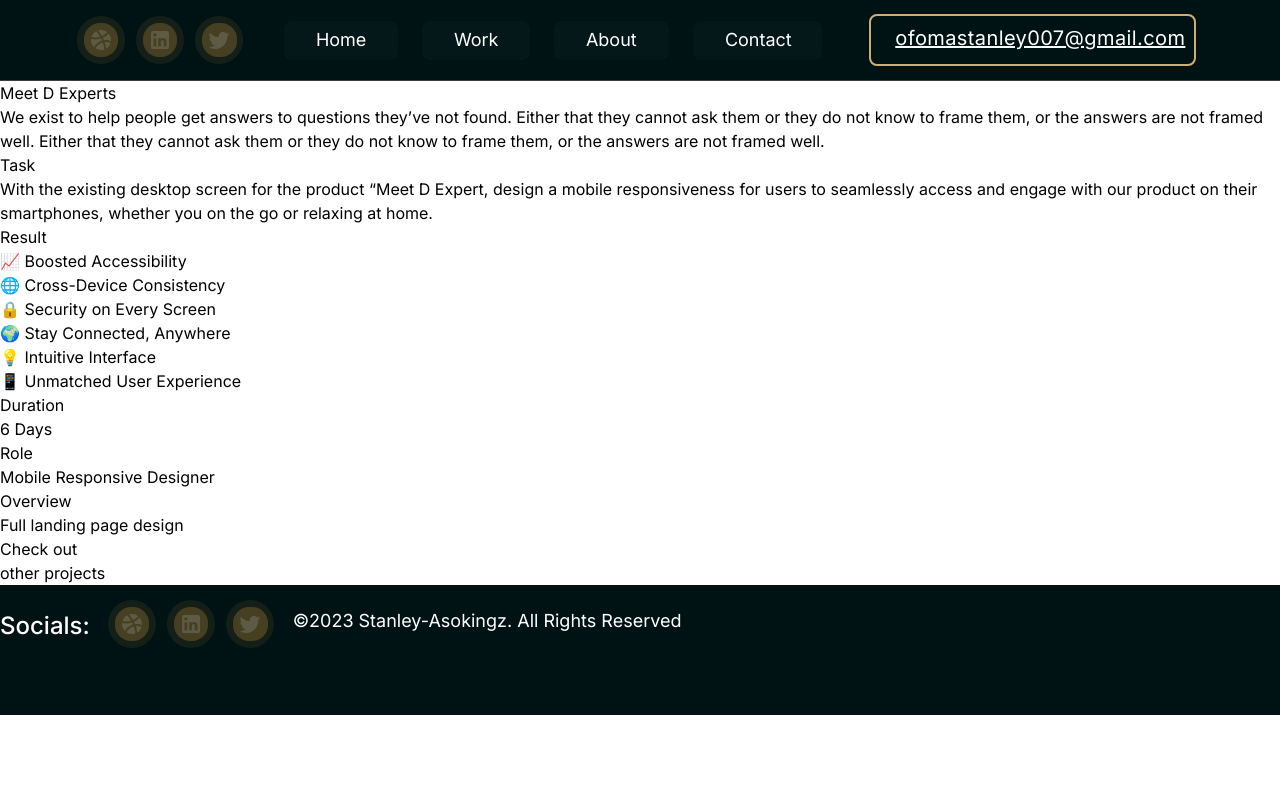
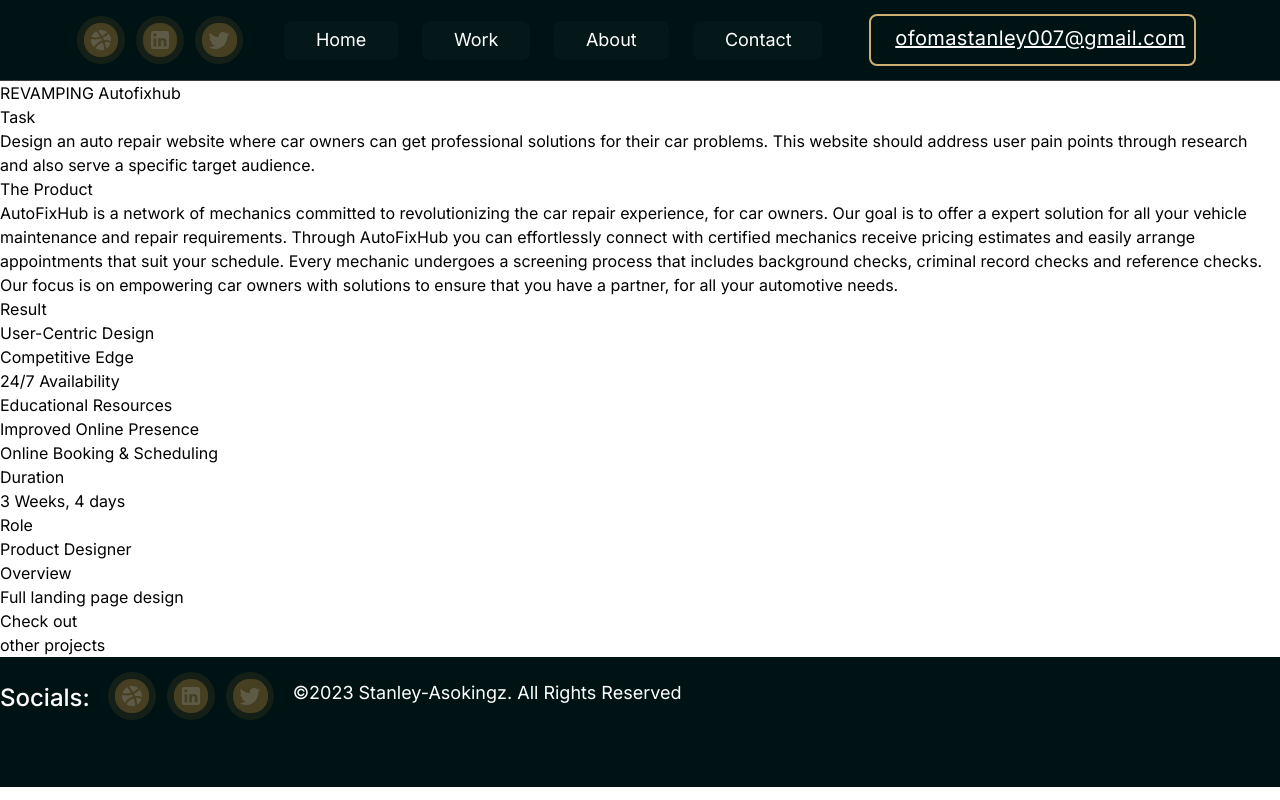
Before and after one commit to Maxwell011/portfolio-design, a Next.js app: page /Expert in a window 1280 px wide. Built offline with nearby package versions, Linux system fonts and the light colour scheme.

Commit message:
Revamped Autofixhub website design

```diff
--- a/src/app/Expert/page.tsx
+++ b/src/app/Expert/page.tsx
@@ -2,40 +2,49 @@ export default function MeetExpert() {
   return (
     <section>
       {" "}
-      <h1>Meet D Experts</h1>
-      <p>
-        We exist to help people get answers to questions they’ve not found.
-        Either that they cannot ask them or they do not know to frame them, or
-        the answers are not framed well. Either that they cannot ask them or
-        they do not know to frame them, or the answers are not framed well.
-      </p>
+      <h1>REVAMPING Autofixhub</h1>
       {/* image */}
       <div>
         <div>
           <h2>Task</h2>
           <p>
-            With the existing desktop screen for the product “Meet D Expert,
-            design a mobile responsiveness for users to seamlessly access and
-            engage with our product on their smartphones, whether you on the go
-            or relaxing at home.
+            Design an auto repair website where car owners can get professional
+            solutions for their car problems. This website should address user
+            pain points through research and also serve a specific target
+            audience.
+          </p>
+        </div>
+        <div>
+          <h2>The Product</h2>
+          <p>
+            AutoFixHub is a network of mechanics committed to revolutionizing
+            the car repair experience, for car owners. Our goal is to offer a
+            expert solution for all your vehicle maintenance and repair
+            requirements. Through AutoFixHub you can effortlessly connect with
+            certified mechanics receive pricing estimates and easily arrange
+            appointments that suit your schedule. Every mechanic undergoes a
+            screening process that includes background checks, criminal record
+            checks and reference checks. Our focus is on empowering car owners
+            with solutions to ensure that you have a partner, for all your
+            automotive needs.
           </p>
         </div>
         <div>
           <h2>Result</h2>
           <ul>
-            <li>📈 Boosted Accessibility</li>
-            <li>🌐 Cross-Device Consistency</li>
-            <li>🔒 Security on Every Screen</li>
-            <li>🌍 Stay Connected, Anywhere</li>
-            <li>💡 Intuitive Interface</li>
-            <li>📱 Unmatched User Experience</li>
+            <li>User-Centric Design</li>
+            <li>Competitive Edge</li>
+            <li>24/7 Availability</li>
+            <li>Educational Resources</li>
+            <li>Improved Online Presence</li>
+            <li>Online Booking & Scheduling</li>
           </ul>
         </div>
         <div>
           <h2>Duration</h2>
-          <p>6 Days</p>
+          <p>3 Weeks, 4 days</p>
           <h2>Role</h2>
-          <p>Mobile Responsive Designer</p>
+          <p>Product Designer</p>
         </div>
       </div>
       <h2>Overview</h2>
```
